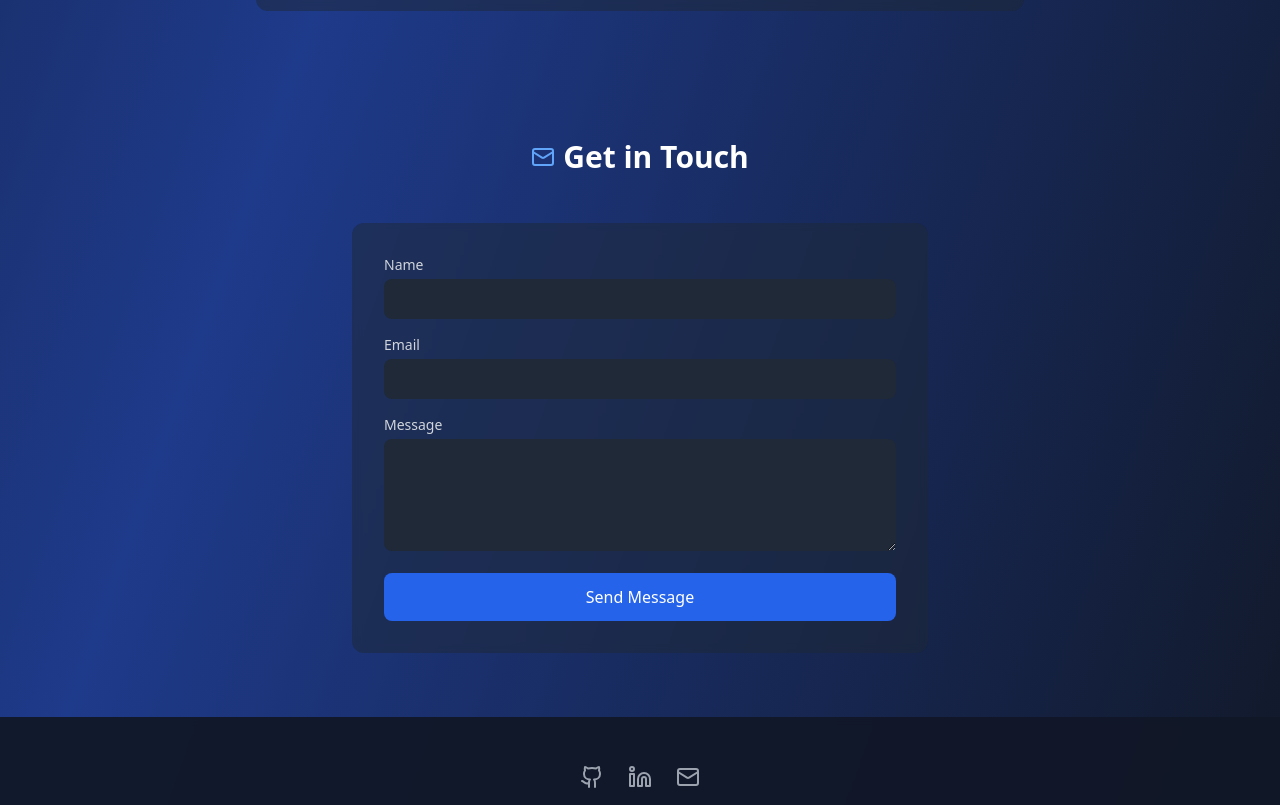
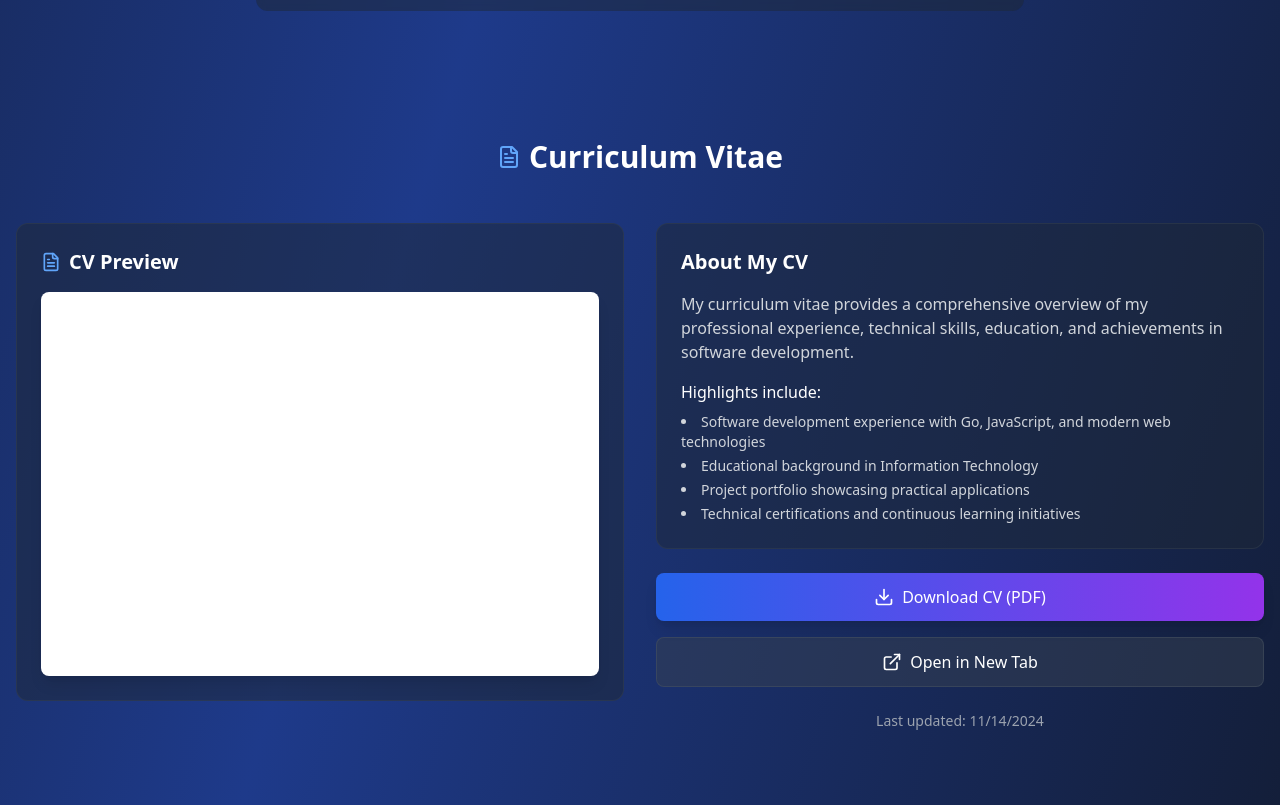
Before and after one commit to MauriceOmbewa/my-portfolio, a React (Vite) app: page / in a window 1280 px wide. Shown: the part 2735-3540 px from the top of the page. Built offline with nearby package versions, Linux system fonts and the light colour scheme.

Commit message:
Integrate CV section into main App component

```diff
--- a/src/App.tsx
+++ b/src/App.tsx
@@ -5,6 +5,7 @@ import Footer from './components/Footer';
 import ProjectCard from './components/ProjectCard';
 import SkillBadge from './components/SkillBadge';
 import Section from './components/Section';
+import CVSection from './components/CVSection';
 
 function App() {
   const projects = [
@@ -148,6 +149,9 @@ function App() {
         </div>
       </Section>
 
+      {/* CV Section */}
+      <CVSection />
+
       {/* Contact Section */}
       <Section id="contact" icon={<Mail />} title="Get in Touch">
         <div className="max-w-xl mx-auto">
```
